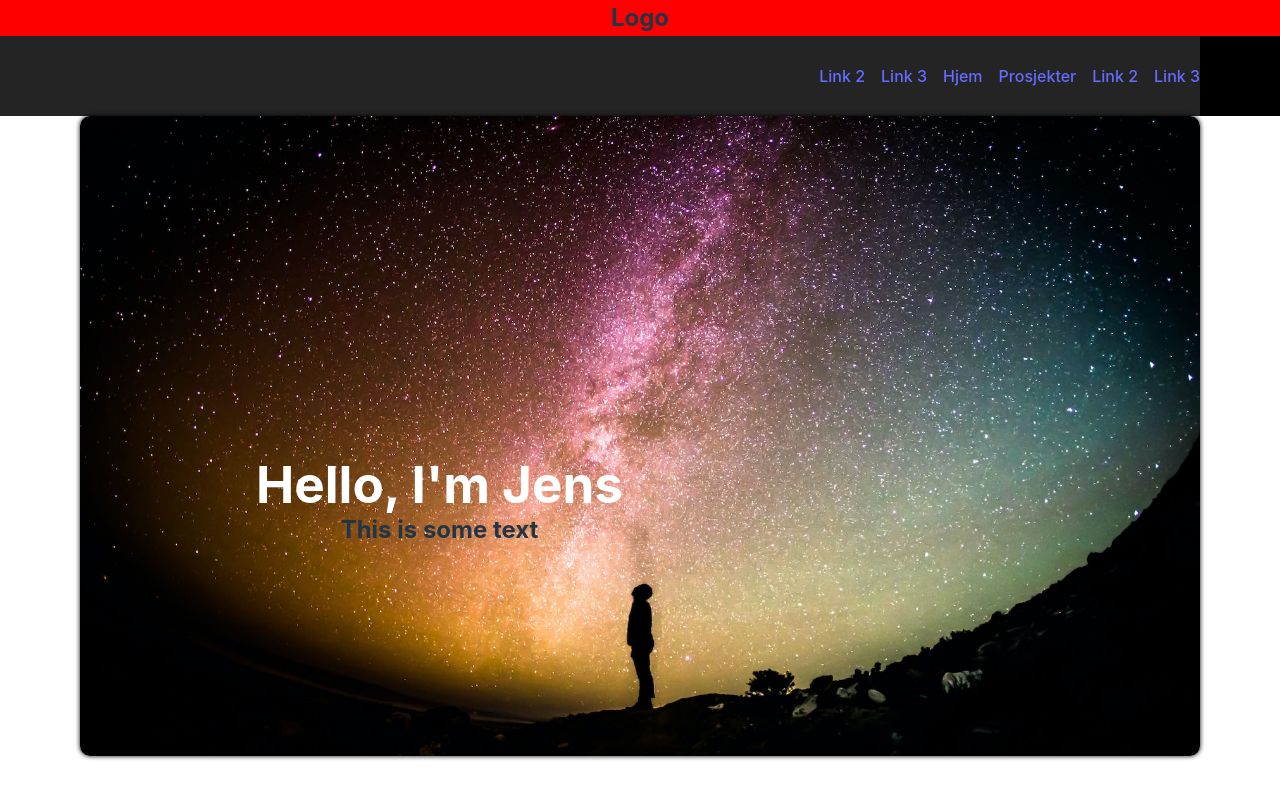
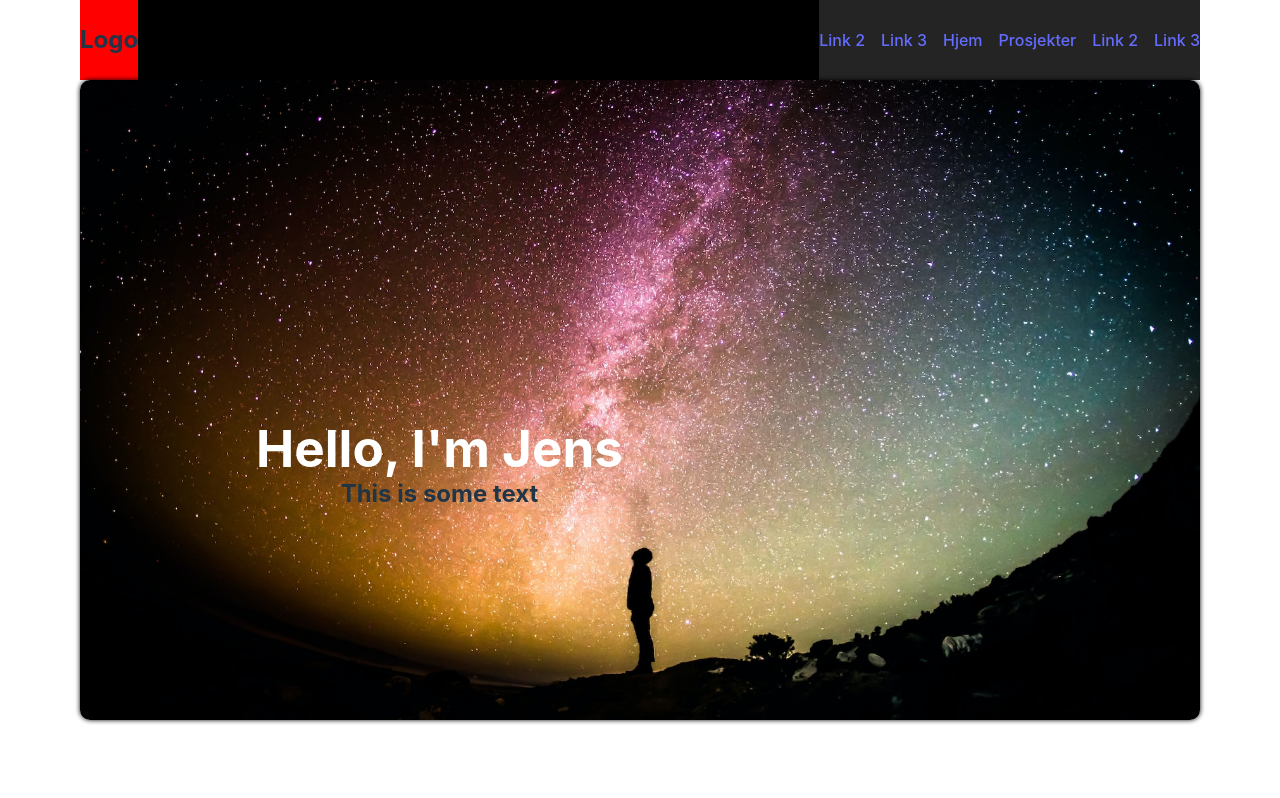
Before and after one commit to jensjpedersen/portfolio_react, a React (Vite) app: page / in a window 1280 px wide. Shown: the top 798 px of the page. Built offline with nearby package versions, Linux system fonts and the light colour scheme.

Commit message:
feat(header): aligned items.

```diff
--- a/src/components/Header/Header.jsx
+++ b/src/components/Header/Header.jsx
@@ -1,4 +1,5 @@
 
+import { variables } from '../../global/variables';
 import Logo from './Logo';
 import Nav from './Nav';
 //
@@ -7,6 +8,9 @@ import styled from 'styled-components';
 
 const StyledHeader = styled.header`
   background-color: #000;
+  display: flex;
+  justify-content: space-between;
+  margin: 0 ${variables.dimensions.verticalMargin};
 `
 
 
--- a/src/components/Header/Logo.jsx
+++ b/src/components/Header/Logo.jsx
@@ -8,7 +8,10 @@ import { variables } from '../../global/variables.js'
 
 const StyledLogo = styled.div`
   background-color: red;
-`
+  display: flex;
+  justify-content: center;
+  align-items: center;
+`;
 
 export default function Logo() {
   return (
--- a/src/components/Header/Nav.jsx
+++ b/src/components/Header/Nav.jsx
@@ -11,7 +11,7 @@ background-color: ${variables.colors.background};
 display: flex;
 justify-content: end;
 align-items: center;
-margin-right: ${variables.navHeight};
+// margin-right: ${variables.navHeight};
 
 ul {
   display: flex;
```
